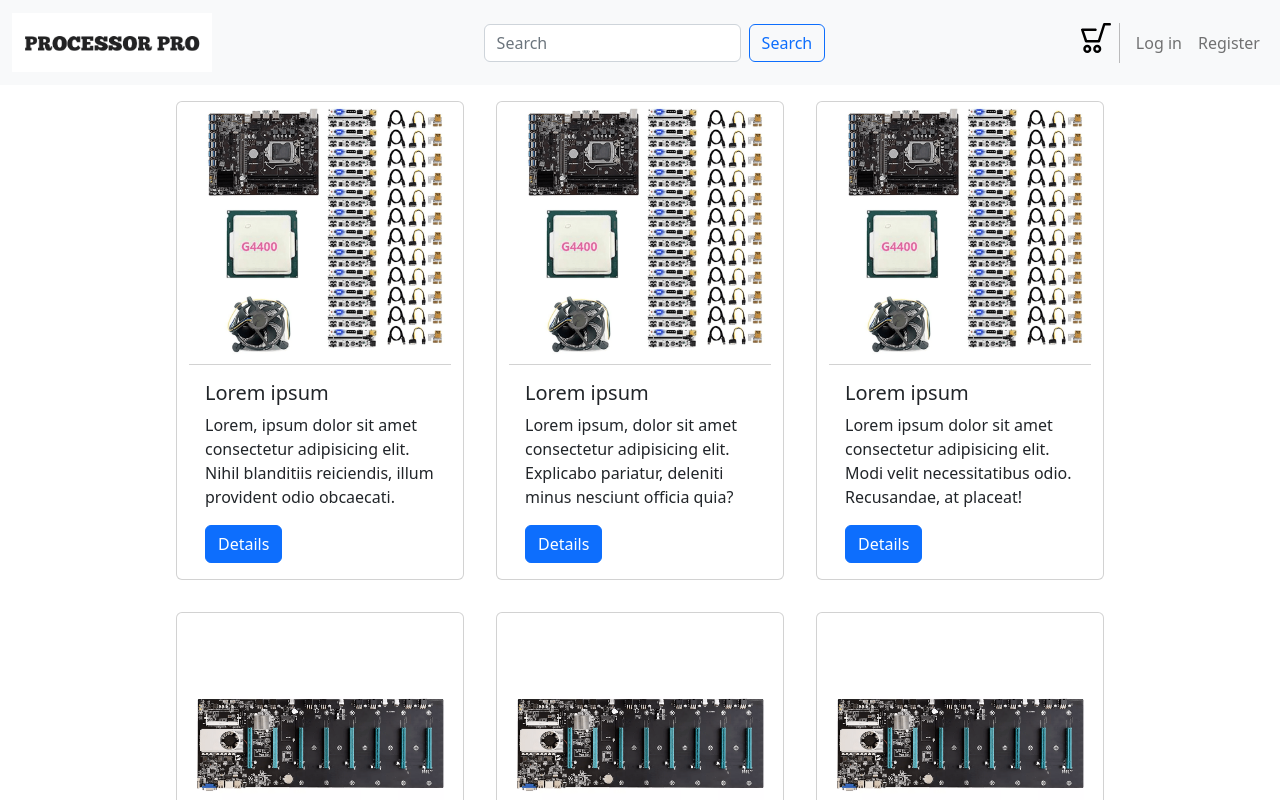
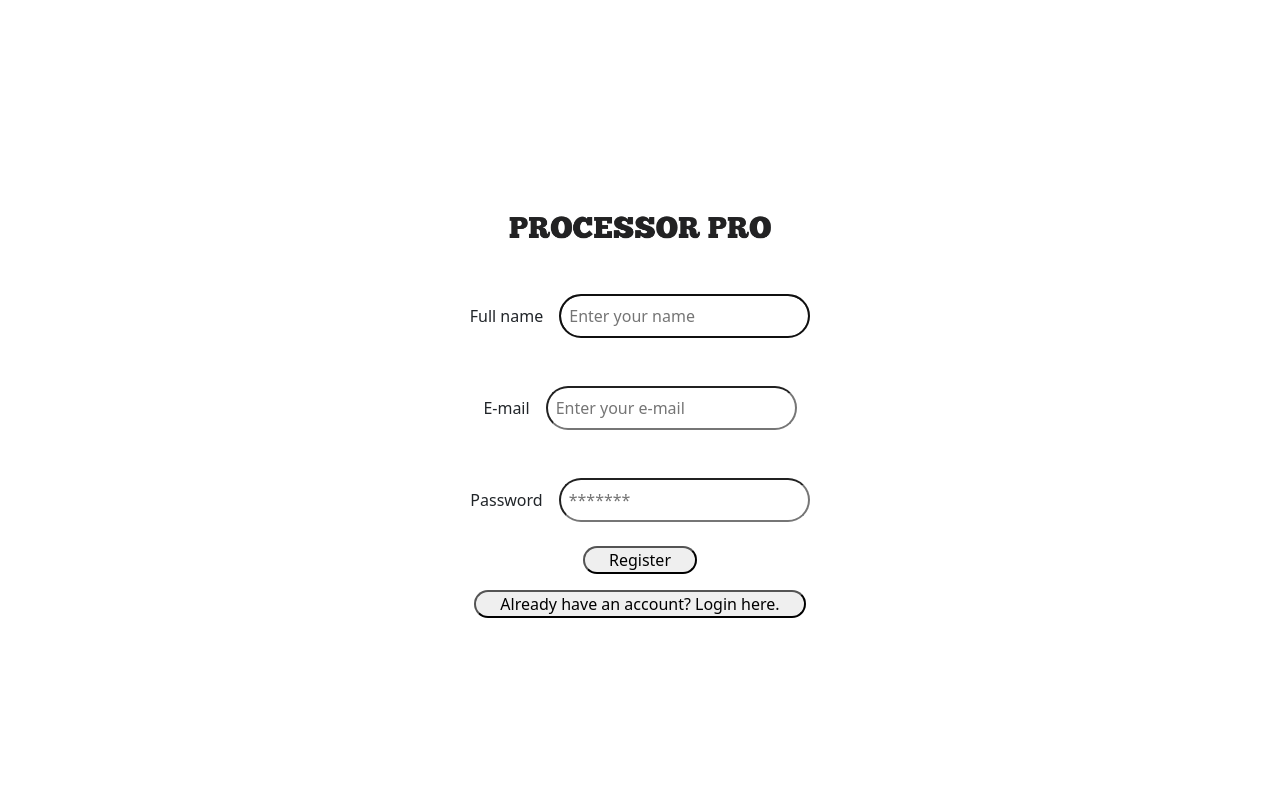
Before and after one commit to Douba9/E-Commerce, a React (Create React App) app in the folder ecom/: page / in a window 1280 px wide. Shown: the top 800 px of the page. Built offline with nearby package versions, Linux system fonts and the light colour scheme.

Commit message:
updated register

```diff
--- a/ecom/src/App.js
+++ b/ecom/src/App.js
@@ -6,23 +6,23 @@ import { Home } from "./Home"
 
 
 function App() {
-  // const [currentForm, setCurrentForm] = useState('register');
-  // const toogleForm = (formName) => {
-  //   setCurrentForm(formName)
-  // }
+  const [currentForm, setCurrentForm] = useState('register');
+  const toogleForm = (formName) => {
+    setCurrentForm(formName)
+  }
+  return (
+    <div className="App">
+      {
+        currentForm == 'login' ? <Login onFormSwitch={toogleForm} /> : <Register onFormSwitch={toogleForm} />
+      }
+    </div>
+  );
+
   // return (
-  //   <div className="App">
-  //     {
-  //       currentForm == 'login' ? <Login onFormSwitch={toogleForm} /> : <Register onFormSwitch={toogleForm} />
-  //     }
+  //   <div className="Home">
+  //     <Home/>
   //   </div>
   // );
-
-  return (
-    <div className="Home">
-      <Home/>
-    </div>
-  );
 }
 
 export default App;
--- a/ecom/src/Register.jsx
+++ b/ecom/src/Register.jsx
@@ -2,10 +2,10 @@ import React, { useState } from "react"
 import logo from './img/logo.png'
 
 export const Register = (props) => {
-
     const [email, setEmail] = useState('');
     const [pass, setPass] = useState('');
     const [name, setName] = useState('');
+    const [pass_c, setPass_c] = useState('');
 
     const handleSubmit = (e) => {
         e.preventDefault();
```
